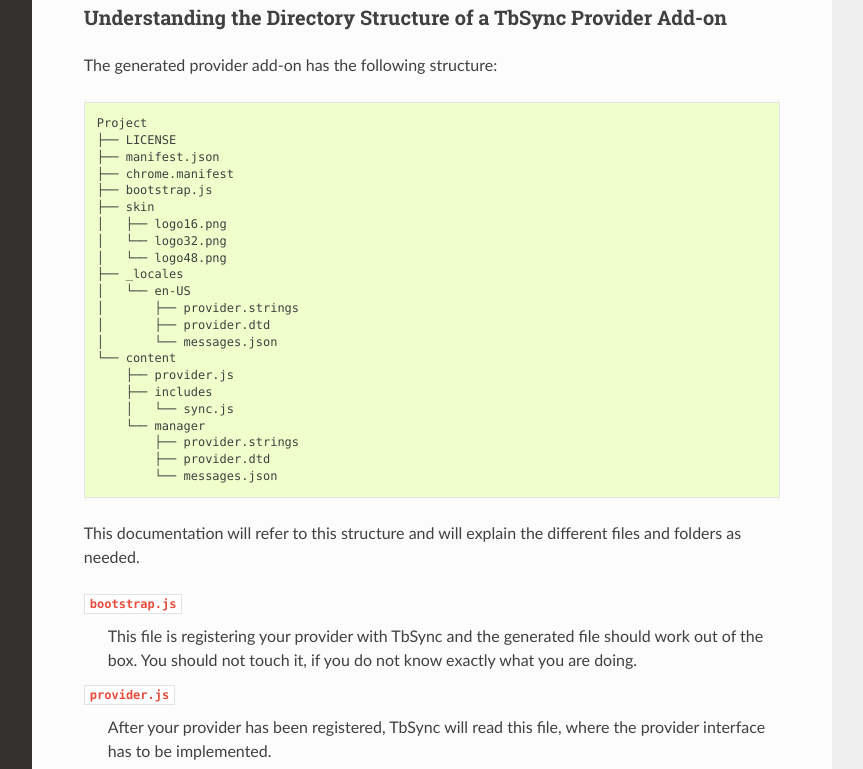
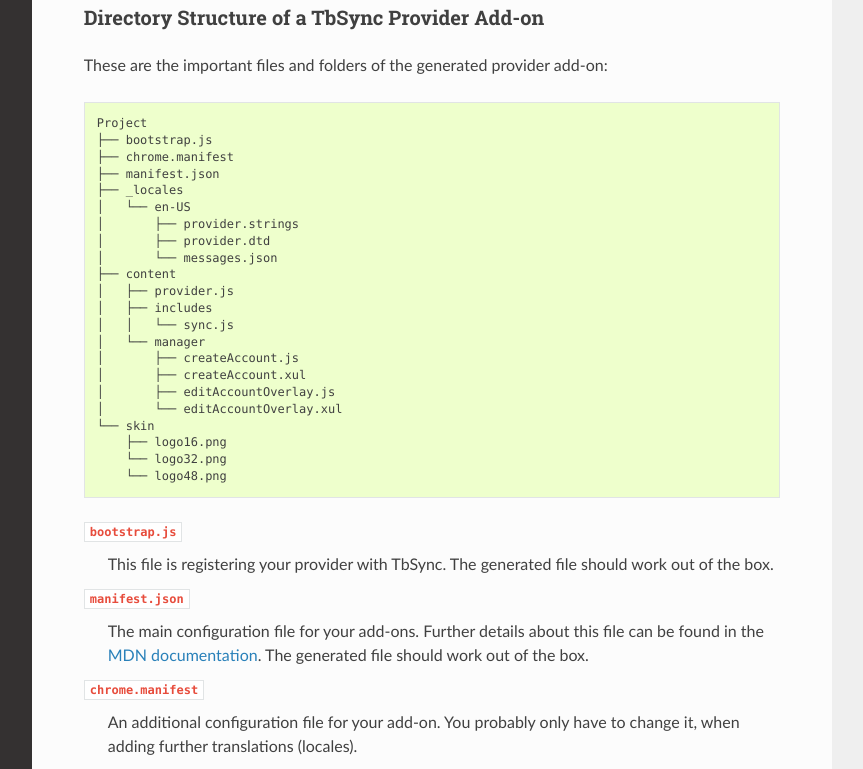
Before and after one commit to jobisoft/Provider-4-TbSync, a Sphinx documentation site: the page built from docs/index.rst, in a window 1280 px wide and 1400 px high, scrolled down 2738 px. Shown: the part 256-1025 px from the top of the window, without its empty margins (268-1131 px from the left). Built offline with Sphinx 7.4.7 and the Read the Docs theme 2.0.0, drawn with Linux system fonts in a browser that asks for light colours; some of the changed text lies outside the part shown.

Commit message:
Update index.rst

```diff
--- a/docs/index.rst
+++ b/docs/index.rst
@@ -59,7 +59,7 @@
 
 .. image:: https://raw.githubusercontent.com/jobisoft/TbSync/master/screenshots/custom_provider.PNG
 
-Once your TbSync provider add-on is stable and released to `addons.thunderbird.net <https://addons.thunderbird.net>`_, it can be added as a standard entry to the "Add new account" menu of TbSync, so all TbSync users will learn about it and get directed to its add-on page. For example this is what users see, when they try to create an *ActiveSync* account, but the provider for ActiveSync is not yet installed:
+Once your TbSync provider add-on is stable and released to `addons.thunderbird.net <https://addons.thunderbird.net>`_, it can be added as a standard entry to the "Add new account" menu of TbSync, so all TbSync users will learn about it and get directed to its add-on page. For example this is what users see, when they try to create an *ActiveSync* account, but the provider add-on for *ActiveSync* is not yet installed:
 
 .. image:: https://raw.githubusercontent.com/jobisoft/TbSync/master/screenshots/missing_provider.PNG
 
@@ -67,40 +67,45 @@
 
 
 
-Understanding the Directory Structure of a TbSync Provider Add-on
------------------------------------------------------------------
+Directory Structure of a TbSync Provider Add-on
+-----------------------------------------------
 
-The generated provider add-on has the following structure:
+These are the important files and folders of the generated provider add-on:
 
 ::
 
     Project
-    ├── LICENSE
+    ├── bootstrap.js
+    ├── chrome.manifest
     ├── manifest.json
-    ├── chrome.manifest
-    ├── bootstrap.js
-    ├── skin
-    │   ├── logo16.png
-    │   └── logo32.png
-    │   └── logo48.png
     ├── _locales
     │   └── en-US
     │       ├── provider.strings
     │       ├── provider.dtd
     │       └── messages.json
-    └── content
-        ├── provider.js
-        ├── includes
-        │   └── sync.js
-        └── manager
-            ├── provider.strings
-            ├── provider.dtd
-            └── messages.json
+    ├── content
+    │   ├── provider.js
+    │   ├── includes
+    │   │   └── sync.js
+    │   └── manager
+    │       ├── createAccount.js
+    │       ├── createAccount.xul
+    │       ├── editAccountOverlay.js
+    │       └── editAccountOverlay.xul
+    └── skin
+        ├── logo16.png
+        └── logo32.png
+        └── logo48.png
 
-This documentation will refer to this structure and will explain the different files and folders as needed.
 
 ``bootstrap.js``
-  This file is registering your provider with TbSync and the generated file should work out of the box. You should not touch it, if you   do not know exactly what you are doing.
+  This file is registering your provider with TbSync. The generated file should work out of the box.
+
+``manifest.json``
+  The main configuration file for your add-ons. Further details about this file can be found in the `MDN documentation <https://developer.mozilla.org/en-US/docs/Mozilla/Add-ons/WebExtensions/manifest.json>`_. The generated file should work out of the box.
+
+``chrome.manifest``
+  An additional configuration file for your add-on. You probably only have to change it, when adding further translations (locales).
 
 ``provider.js``
   After your provider has been registered, TbSync will read this file, where the provider interface has to be implemented.
```
